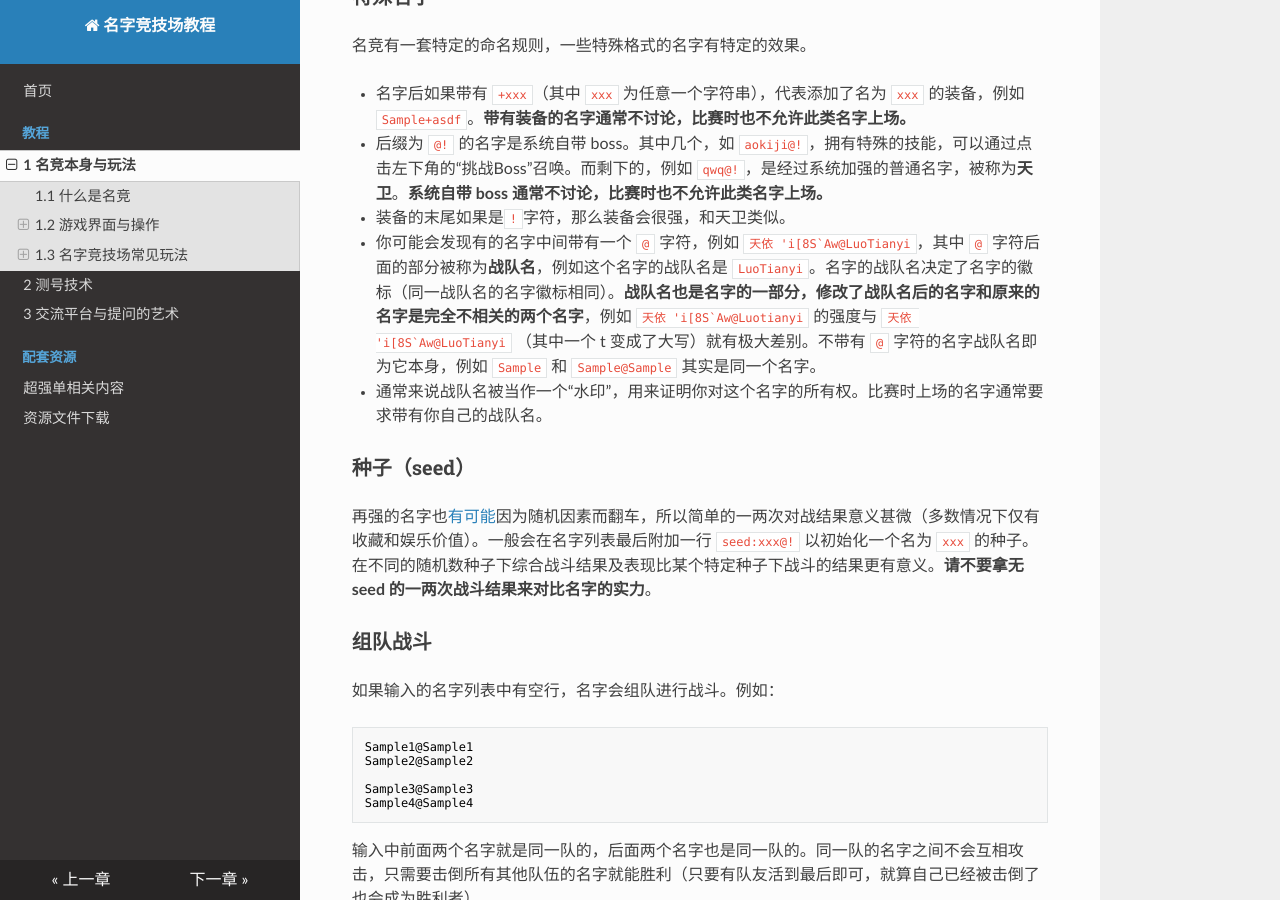
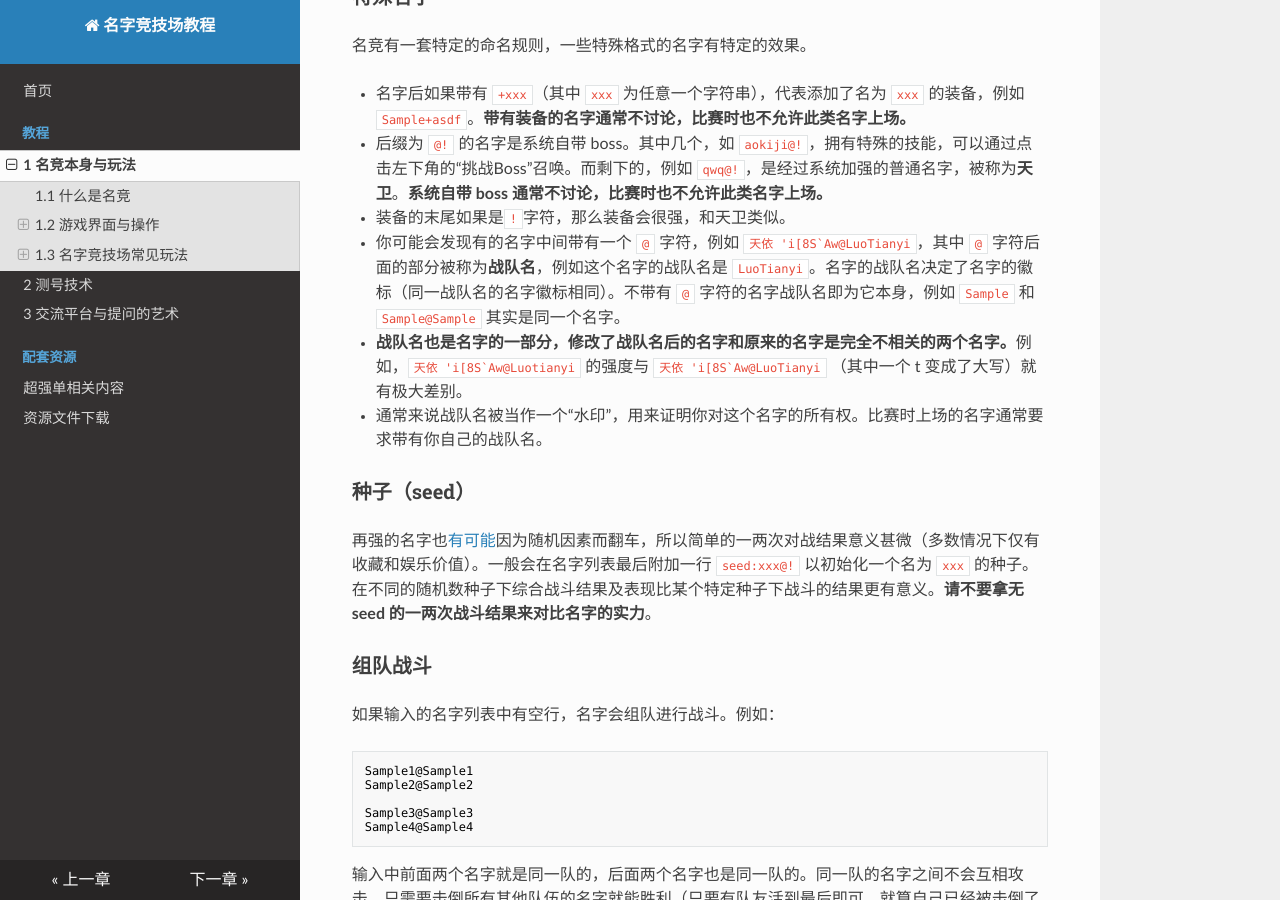
Before and after one commit to sqrt2802/namern-help-dev, an MkDocs documentation site: the page built from docs/chp1.md, in a window 1280 px wide and 900 px high, scrolled down 670 px. Built offline with MkDocs 1.6.1, drawn with Linux system fonts in a browser that asks for light colours.

Commit message:
更新 chp1.md

```diff
--- a/docs/chp1.md
+++ b/docs/chp1.md
@@ -20,7 +20,8 @@
 * 名字后如果带有 `+xxx`（其中 `xxx` 为任意一个字符串），代表添加了名为 `xxx` 的装备，例如 `Sample+asdf`。**带有装备的名字通常不讨论，比赛时也不允许此类名字上场。**
 * 后缀为 `@!` 的名字是系统自带 boss。其中几个，如 `aokiji@!`，拥有特殊的技能，可以通过点击左下角的“挑战Boss”召唤。而剩下的，例如 `qwq@!`，是经过系统加强的普通名字，被称为**天卫**。**系统自带 boss 通常不讨论，比赛时也不允许此类名字上场。**
 * 装备的末尾如果是`!`字符，那么装备会很强，和天卫类似。
-* 你可能会发现有的名字中间带有一个 `@` 字符，例如 ``天依 'i[8S`Aw@LuoTianyi``，其中 `@` 字符后面的部分被称为**战队名**，例如这个名字的战队名是 `LuoTianyi`。名字的战队名决定了名字的徽标（同一战队名的名字徽标相同）。**战队名也是名字的一部分，修改了战队名后的名字和原来的名字是完全不相关的两个名字**，例如 ``天依 'i[8S`Aw@Luotianyi`` 的强度与 ``天依 'i[8S`Aw@LuoTianyi`` （其中一个 t 变成了大写）就有极大差别。不带有 `@` 字符的名字战队名即为它本身，例如 `Sample` 和 `Sample@Sample` 其实是同一个名字。
+* 你可能会发现有的名字中间带有一个 `@` 字符，例如 ``天依 'i[8S`Aw@LuoTianyi``，其中 `@` 字符后面的部分被称为**战队名**，例如这个名字的战队名是 `LuoTianyi`。名字的战队名决定了名字的徽标（同一战队名的名字徽标相同）。不带有 `@` 字符的名字战队名即为它本身，例如 `Sample` 和 `Sample@Sample` 其实是同一个名字。
+* **战队名也是名字的一部分，修改了战队名后的名字和原来的名字是完全不相关的两个名字。**例如，``天依 'i[8S`Aw@Luotianyi`` 的强度与 ``天依 'i[8S`Aw@LuoTianyi`` （其中一个 t 变成了大写）就有极大差别。
 * 通常来说战队名被当作一个“水印”，用来证明你对这个名字的所有权。比赛时上场的名字通常要求带有你自己的战队名。
 
 ### 种子（seed）
```
